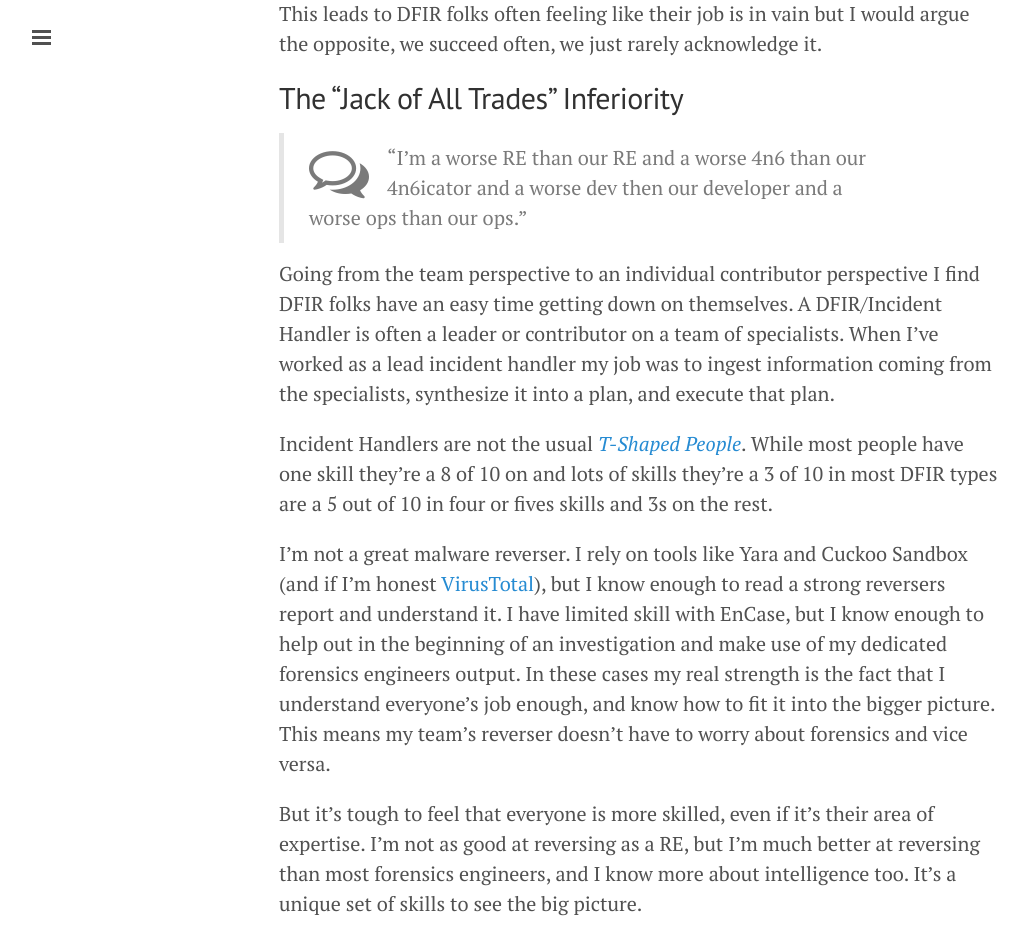
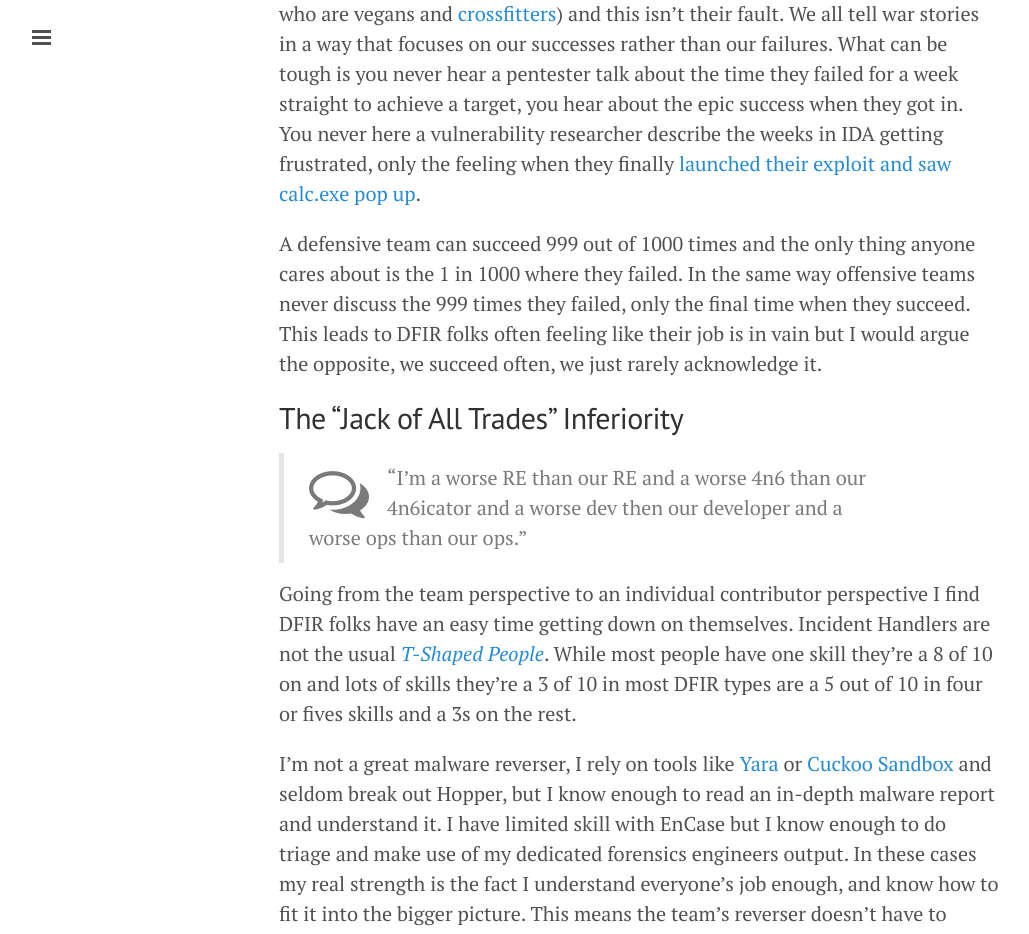
Before and after one commit to sroberts/sroberts.github.io, a Jekyll site: the page built from _posts/2015-05-02-imposter-syndrome-in-dfir.md, in a window 1280 px wide and 1400 px high, scrolled down 3144 px. Shown: the top 934 px of the window, without its empty margins (1-1030 px from the left). Built offline with Jekyll 4.4.1, drawn with Linux system fonts in a browser that asks for light colours; nearby versions of some CDN libraries; some of the changed text lies outside the part shown.

Commit message:
more editing & triming

```diff
--- a/_posts/2015-05-02-imposter-syndrome-in-dfir.md
+++ b/_posts/2015-05-02-imposter-syndrome-in-dfir.md
@@ -9,7 +9,9 @@
 
 There isn't an easy way to jump into a post like this and in many ways there doesn't need to be. Imposter Syndrome is something many people don't know a lot about (I'd never heard the idea until I started working at [GitHub](https://github.com/)) but it's something I think everyone is intimately familiar with.
 
-Imposter Syndrome is a lot like a child's [boogie man](http://farm4.staticflickr.com/3268/3130046382_7c142521b1_z.jpg); open the closet, turn on the lights, take a look around, and you see that nothing is there. For a moment you feel better. Exposing it, taking a good hard look, and acknowledging it makes a big difference. But it doesn't go away entirely, it's temporarily gone, and you'll have to expose it again.
+![Which one is the boogie man?](https://38.media.tumblr.com/tumblr_m8txuocJ481rqten0o1_500.gif)
+
+Imposter Syndrome is a lot like a child's boogie man; open the closet, turn on the lights, take a look around, and you see that nothing is there. For a moment you feel better. Exposing it, taking a good hard look, and considering the logic it makes a difference. But it doesn't go away entirely, it's temporarily gone, and you'll have to expose it again.
 
 One of the complications with Imposter Syndrome is while everyone experiences imposter syndrome it manifests itself in unique and individualized ways. So with that in mind, and knowing that openness and honesty are the these keys (both to help myself and others), this is my take on the symptoms of imposter syndrome I have experienced as a Digital Forensics & Incident Response professional:
 
@@ -44,13 +46,11 @@
 ## The "Jack of All Trades" Inferiority
 > <i class="fa fa-comments-o fa-3x pull-left"></i> "I'm a worse RE than our RE and a worse 4n6 than our 4n6icator and a worse dev then our developer and a worse ops than our ops."
 
-Going from the team perspective to an individual contributor perspective I find DFIR  folks have an easy time getting down on themselves. A DFIR/Incident Handler  is often a leader or contributor on a team of specialists. When I've worked as a lead incident handler my job was to ingest information coming from the specialists, synthesize it into a plan, and execute that plan.
+Going from the team perspective to an individual contributor perspective I find DFIR  folks have an easy time getting down on themselves. Incident Handlers are not the usual [_T-Shaped People_](http://web.archive.org/web/20110329003842/http://www.chiefexecutive.net/ME2/dirmod.asp?sid=&nm=&type=Publishing&mod=Publications::Article&mid=8F3A7027421841978F18BE895F87F791&tier=4&id=F42A23CB49174C5E9426C43CB0A0BC46). While most people have one skill they're a 8 of 10 on and lots of skills they're a 3 of 10 in most DFIR types are a 5 out of 10 in four or fives skills and a 3s on the rest.
 
-Incident Handlers are not the usual [_T-Shaped People_](http://web.archive.org/web/20110329003842/http://www.chiefexecutive.net/ME2/dirmod.asp?sid=&nm=&type=Publishing&mod=Publications::Article&mid=8F3A7027421841978F18BE895F87F791&tier=4&id=F42A23CB49174C5E9426C43CB0A0BC46). While most people have one skill they're a 8 of 10 on and lots of skills they're a 3 of 10 in most DFIR types are a 5 out of 10 in four or fives skills and 3s on the rest.
+I'm not a great malware reverser, I rely on tools like [Yara](http://plusvic.github.io/yara/) or [Cuckoo Sandbox](http://www.cuckoosandbox.org/) and seldom break out Hopper, but I know enough to read an in-depth malware report and understand it. I have limited skill with EnCase but I know enough to do triage and make use of my dedicated forensics engineers output. In these cases my real strength is the fact I understand everyone's job enough, and know how to fit it into the bigger picture. This means the team's reverser doesn't have to worry about forensics and vice versa.
 
-I'm not a great malware reverser. I rely on tools like Yara and Cuckoo Sandbox (and if I'm honest [VirusTotal](https://www.virustotal.com/)), but I know enough to read a strong reversers report and understand it. I have limited skill with EnCase, but I know enough to help out in the beginning of an investigation and make use of my dedicated forensics engineers output. In these cases my real strength is the fact that I understand everyone's job enough, and know how to fit it into the bigger picture. This means my team's reverser doesn't have to worry about forensics and vice versa.
-
-But it's tough to feel that everyone is more skilled, even if it's their area of expertise. I'm not as good at reversing as a RE, but I'm much better at reversing than most forensics engineers, and I know more about intelligence too. It's a unique set of skills to see the big picture.
+But it's tough to feel that everyone is more skilled, even if it's their area of expertise. I'm not as good at working with malware as a RE, but I'm much better at reversing than most forensics engineers, and I know more about intelligence too. It's a unique set of skills to see the big picture that has a unique and important place on a team.
 
 ## The "80/20" Inferiority
 > <i class="fa fa-comments-o fa-3x pull-left"></i> "About 95% of the time I just sit around being a mediocre software developer or systems engineer."
@@ -67,7 +67,7 @@
 
 At it's core these aspects tie back to one main issue; being human. The only conceivable way to 100% avoid ever feeling the symptoms of imposter syndrome is to avoid self analysis entirely. It's unavoidable, but simply knowing others experience the same thing is freeing.
 
-I remember reading a post by a brilliant, skilled friend that no one would ever expect to feel like an imposter, writing a brutally honest account of feeling like they were going to be discovered as a fraud. It was a moment of pure humility on their part and ended up being a moment of pure empathy on mine. This person I respected, always found insightful, never seemed to say "I don't know", had the same insecurities I did?
+I remember reading a post by a brilliant, noteworthy colleague that no one would ever expect to feel like an imposter, writing a brutally honest account of feeling like others were going to find out the poster was a fraud. The text was a moment of pure humility on the author's part and ended up being a moment of pure empathy on mine. This person I respected, always found insightful, never seemed to need to say "I don't know", had the same insecurities I did? That post gave me confidence, if only in knowing I wasn't alone.
 
 ## In The End
 
```
Also changed, not shown: other parts of _posts/2015-05-02-imposter-syndrome-in-dfir.md (+1 -1 lines).
